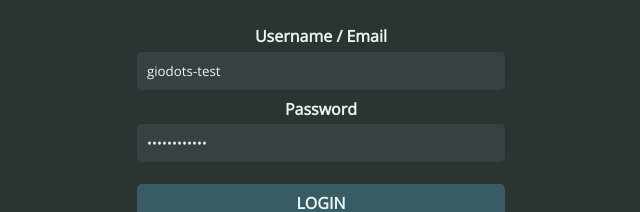
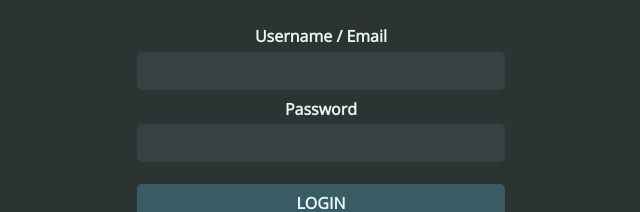
Before and after one commit to GiorgioDots/dpm-frontend-v2, an Angular app: page / in a window 1280 px wide. Shown: the part 369-581 px from the top of the page, without its empty margins (319-959 px from the left). Built offline with nearby package versions, Linux system fonts and the light colour scheme.

Commit message:
removed login precompiled info

```diff
--- a/src/app/pages/auth/home/home.component.ts
+++ b/src/app/pages/auth/home/home.component.ts
@@ -35,8 +35,8 @@ export class HomeComponent implements OnInit {
   }
 
   public loginFormGroup: FormGroup = new FormGroup({
-    login: new FormControl('giodots-test', [Validators.required]),
-    password: new FormControl('Pokerface96.', [
+    login: new FormControl('', [Validators.required]),
+    password: new FormControl('', [
       Validators.required,
       regexValidator(
         /^(?=.*[a-z])(?=.*[A-Z])(?=.*\d)(?=.*[@.$!%*?&])[A-Za-z\d@.$!%*?&]{8,}$/
```
